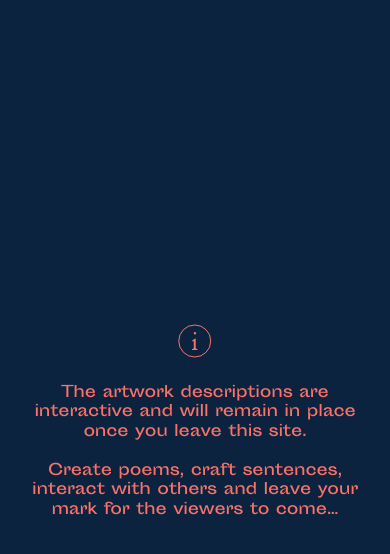
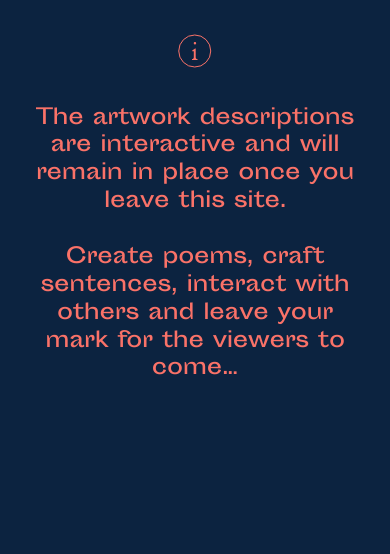
Before and after one commit to techniker80145/draggable-websocket, a website: page public/index.html in a window 390 px wide. Drawn offline with nearby package versions, Linux system fonts and the light colour scheme; no server answers; files whose address does not match are found by name.

Commit message:
changed font sizes again

```diff
--- a/public/styles/main.css
+++ b/public/styles/main.css
@@ -230,9 +230,11 @@ section:first-child {
   }
 
   .instructions h2 {
+    position: absolute;
+    top: 4vh;
     max-width: 85vw;
-    font-size: 4vw;
-    line-height: 1.25;
+    font-size: 5.5vw;
+    line-height: 1.3;
   }
 }
 
```
